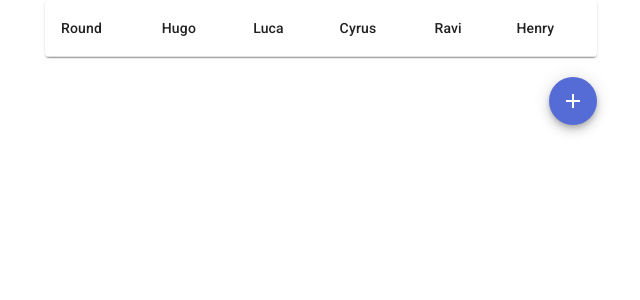
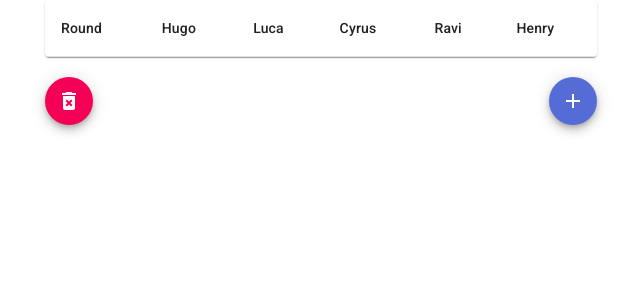
Before and after one commit to lucaciraolo/dots, a React (Create React App) app: page / in a window 1280 px wide. Shown: the top 300 px of the page, without its empty margins (319-959 px from the left). Built offline with nearby package versions, Linux system fonts and the light colour scheme.

Commit message:
highlight loser in red

```diff
--- a/src/App.js
+++ b/src/App.js
@@ -16,6 +16,7 @@ import {
   TextField,
 } from "@material-ui/core";
 import SaveIcon from "@material-ui/icons/Save";
+import DeleteForeverIcon from "@material-ui/icons/DeleteForever";
 import ClearIcon from "@material-ui/icons/Clear";
 import { useStickyState } from "./hooks/useStickyState";
 
@@ -23,8 +24,11 @@ export default function App() {
   const players = ["Hugo", "Luca", "Cyrus", "Ravi", "Henry"];
   const [rounds, setRounds] = useStickyState([], "rounds");
 
-  const [newScores, setNewScores] = useState(players.map((name) => null));
-  const [scoreEntry, setScoreEntry] = useState(false);
+  const [newScores, setNewScores] = useStickyState(
+    players.map((name) => null),
+    "newScores"
+  );
+  const [scoreEntry, setScoreEntry] = useStickyState(false, "scoreEntry");
 
   const [totals, setTotals] = useStickyState(
     players.map((name) => 0),
@@ -43,7 +47,7 @@ export default function App() {
 
   return (
     <Container maxWidth="sm">
-      <Grid container direction="column">
+      <Grid container direction="column" justify="space-between">
         <Grid item>
           <TableContainer component={Paper}>
             <Table aria-label="simple table">
@@ -56,14 +60,21 @@ export default function App() {
                 </TableRow>
               </TableHead>
               <TableBody>
-                {rounds.map((round, roundNumber) => (
+                {rounds.map((round, roundNumber) => {
+                  const worstScore = Math.max(...round);
+                  return (
                     <TableRow key={roundNumber}>
                       <TableCell>#{roundNumber + 1}</TableCell>
-                    {round.map((score) => (
-                      <TableCell>{score}</TableCell>
-                    ))}
+                      {round.map((score) => {
+                        const style = {};
+                        if (score === worstScore) {
+                          style["color"] = "red";
+                        }
+                        return <TableCell style={style}>{score}</TableCell>;
+                      })}
                     </TableRow>
-                ))}
+                  );
+                })}
 
                 {scoreEntry && (
                   <TableRow>
@@ -112,7 +123,22 @@ export default function App() {
             </Table>
           </TableContainer>
         </Grid>
-        <Grid item container justify="flex-end">
+        <Grid item container justify="space-between">
+          <Grid item>
+            <Fab
+              color={"secondary"}
+              size="medium"
+              style={{ marginTop: 20 }}
+              onClick={() => {
+                setRounds([]);
+                setScoreEntry(false);
+                setNewScores(players.map((name) => null));
+              }}
+            >
+              <DeleteForeverIcon />
+            </Fab>
+          </Grid>
+          <Grid item>
             <Fab
               color={scoreEntry ? "secondary" : "primary"}
               size="medium"
@@ -130,6 +156,7 @@ export default function App() {
             </Fab>
           </Grid>
         </Grid>
+      </Grid>
     </Container>
   );
 }
```
Lines whose indentation alone changed are shown as unchanged.
